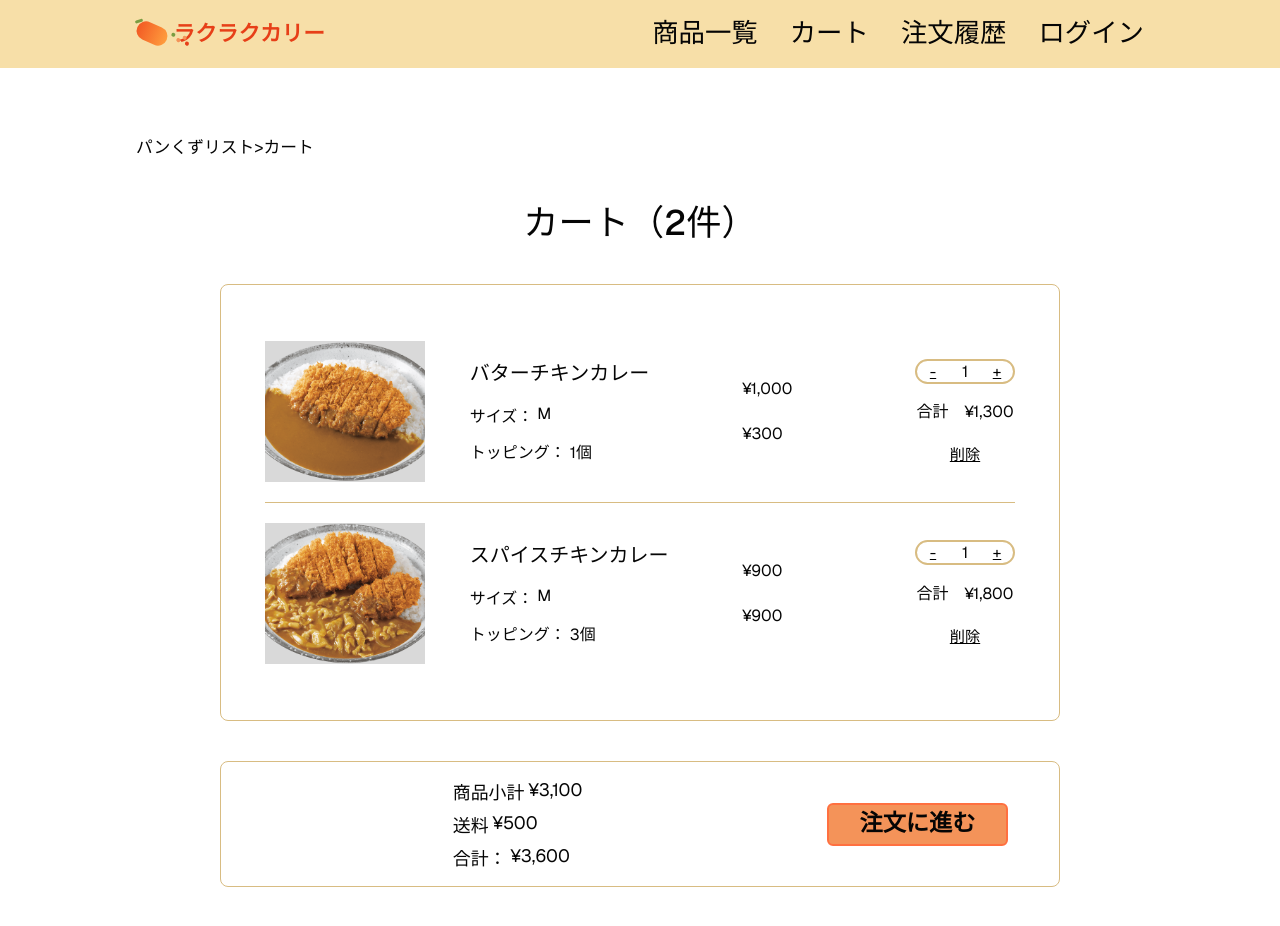
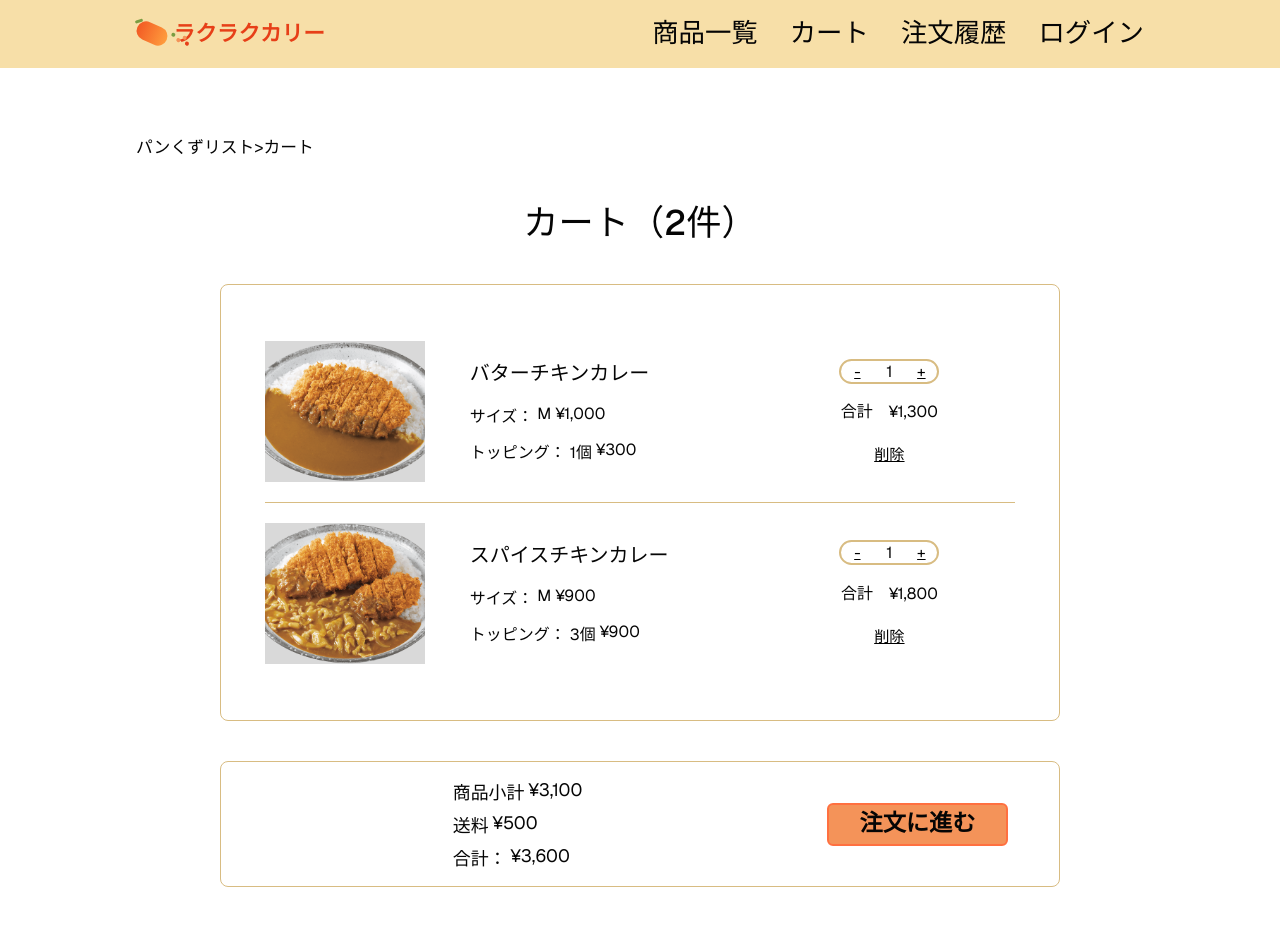
Before and after one commit to yuria12/rakuraku_curry_support_frontend, a Next.js app: page /cart in a window 1280 px wide. Shown: the top 926 px of the page. Built offline with nearby package versions, Linux system fonts and the light colour scheme.

Commit message:
レイアウト微修正

```diff
--- a/src/components/cart/CartItemCard.tsx
+++ b/src/components/cart/CartItemCard.tsx
@@ -28,26 +28,32 @@ export function CartItemCard({ item }: CartItemCardProps) {
   return (
     <article className="cart-item-card">
       <div className="cart-item-card__image">
-        <ProductImage alt={item.product.name} src={item.product.imagePath} />
+        <ProductImage
+          alt={item.product.name}
+          src={item.product.imagePath}
+        />
       </div>
 
       <div className="cart-item-card__details">
         <h2>{item.product.name}</h2>
+
         <dl>
-          <div>
+          <div className="cart-item-card__row">
             <dt>サイズ：</dt>
             <dd>{item.size}</dd>
+            <dd className="cart-item-card__price">
+              ¥{itemPrice.toLocaleString()}
+            </dd>
           </div>
-          <div>
+
+          <div className="cart-item-card__row">
             <dt>トッピング：</dt>
             <dd>{item.toppings.length}個</dd>
+            <dd className="cart-item-card__price">
+              ¥{toppingPrice.toLocaleString()}
+            </dd>
           </div>
         </dl>
-      </div>
-
-      <div className="cart-item-card__prices">
-        <p>¥{itemPrice.toLocaleString()}</p>
-        <p>¥{toppingPrice.toLocaleString()}</p>
       </div>
 
       <div className="cart-item-card__actions">
```
